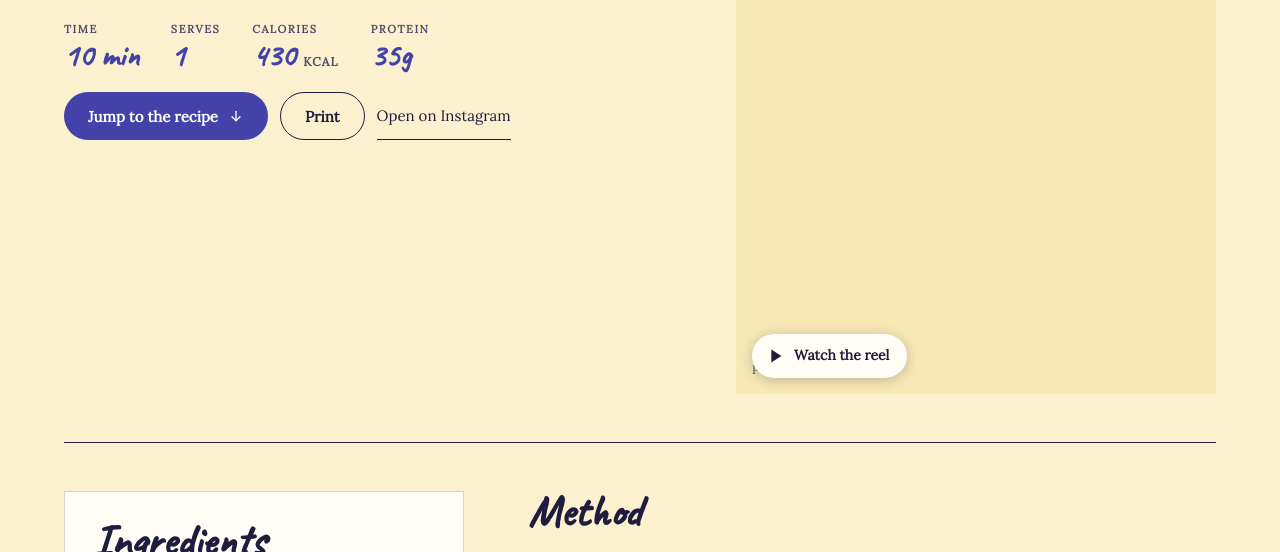
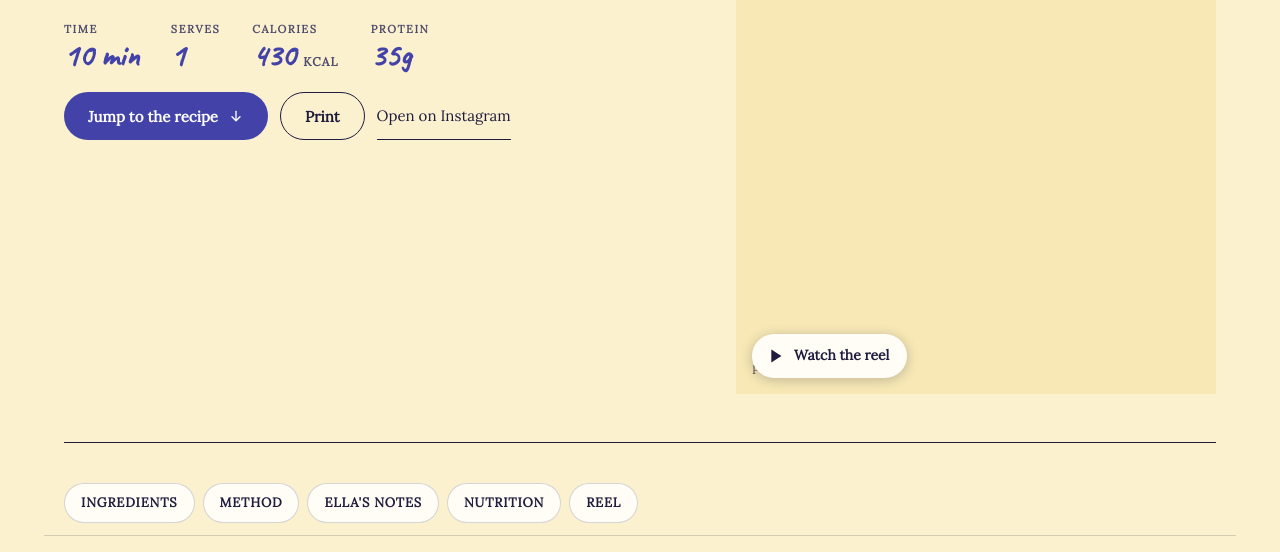
Before and after one commit to divyaella/ellasrecipebook, an Astro site: page /recipes/turkish-eggs-with-chilli-butter in a window 1280 px wide. Shown: the part 400-952 px from the top of the page. Built offline with nearby package versions, Linux system fonts and the light colour scheme; Astro itself is replaced by a stand-in of ours.

Commit message:
Recipe pages: sticky jump bar (Ingredients, Method, Notes, Nutrition, Reel)
Co-Authored-By: Claude Sonnet 5.5 <noreply@anthropic.com>
Claude-Session: https://claude.ai/code/session_019Ye839Fh1BVM7D94o455if

```diff
--- a/src/pages/recipes/[slug].astro
+++ b/src/pages/recipes/[slug].astro
@@ -155,6 +155,14 @@ const posted = new Date(r.posted).toLocaleDateString('en-IN', { day: 'numeric',
         </div>
       </header>
 
+      <nav class="jump no-print" aria-label="Jump to a section">
+        <a href="#ingredients">Ingredients</a>
+        <a href="#method">Method</a>
+        {r.tips.length > 0 && <a href="#notes">Ella's notes</a>}
+        {macros.length > 0 && <a href="#nutrition">Nutrition</a>}
+        <a href="#reel-link">Reel</a>
+      </nav>
+
       <div class="body">
         <aside class="ing" id="ingredients">
           <h2>Ingredients</h2>
@@ -169,23 +177,23 @@ const posted = new Date(r.posted).toLocaleDateString('en-IN', { day: 'numeric',
             </div>
           ))}
           {macros.length > 0 && (
-            <div class="macros">
+            <div class="macros" id="nutrition">
               <h3>Per serving</h3>
               <ul>{macros.map((m) => <li>{m}</li>)}</ul>
             </div>
           )}
         </aside>
 
-        <div class="method">
+        <div class="method" id="method">
           <h2>Method</h2>
           <ol>{r.method.map((step, i) => <li id={`step-${i + 1}`}>{step}</li>)}</ol>
           {r.tips.length > 0 && (
-            <div class="tips">
+            <div class="tips" id="notes">
               <h3>Ella's notes</h3>
               <ul>{r.tips.map((tip) => <li>{tip}</li>)}</ul>
             </div>
           )}
-          <p class="posted">First posted on Instagram, {posted}. <a href={r.source_url} rel="noopener">See the original reel →</a></p>
+          <p class="posted" id="reel-link">First posted on Instagram, {posted}. <a href={r.source_url} rel="noopener">See the original reel →</a></p>
           {(inCollections.length > 0 || inCategories.length > 0) && (
             <div class="chips no-print">
               {inCollections.map((c) => <a class="chip" href={`/collections/${c.id}`}>{c.short}</a>)}
@@ -235,8 +243,14 @@ const posted = new Date(r.posted).toLocaleDateString('en-IN', { day: 'numeric',
   .reel-loading { position: absolute; inset: 0; display: flex; align-items: center; justify-content: center; color: var(--cream); font-size: 14px; }
   @media (max-width: 600px) { .hero-img { max-width: none; order: -1; } .hero-img :global(.photo) { aspect-ratio: 4 / 3; } .head { padding-bottom: 32px; margin-bottom: 32px; } }
 
+  .jump { position: sticky; top: 0; z-index: 5; display: flex; gap: 8px; overflow-x: auto; margin: -20px -20px 36px; padding: 12px 20px; background: var(--cream); border-bottom: 1px solid var(--line); scrollbar-width: none; }
+  .jump::-webkit-scrollbar { display: none; }
+  .jump a { flex: 0 0 auto; display: inline-flex; align-items: center; min-height: 40px; padding: 0 16px; border: 1px solid var(--line); border-radius: 999px; background: var(--paper); color: var(--ink); font-weight: 600; font-size: 13px; letter-spacing: .06em; text-transform: uppercase; text-decoration: none; }
+  .jump a:hover { background: var(--butter); }
+  #ingredients, #method, #nutrition, #notes, #reel-link { scroll-margin-top: 76px; }
+  html { scroll-behavior: smooth; }
   .body { display: flex; flex-wrap: wrap; gap: 40px 64px; align-items: flex-start; }
-  .ing { flex: 1 1 300px; max-width: 400px; min-width: 0; background: var(--paper); border: 1px solid var(--line); padding: 28px; position: sticky; top: 16px; display: flex; flex-direction: column; gap: 20px; }
+  .ing { flex: 1 1 300px; max-width: 400px; min-width: 0; background: var(--paper); border: 1px solid var(--line); padding: 28px; position: sticky; top: 76px; display: flex; flex-direction: column; gap: 20px; }
   @media (max-width: 800px) { .ing { position: static; max-width: none; } }
   .ing h2, .method h2 { font-family: var(--hand); font-weight: 700; font-size: 44px; line-height: .95; }
   .ing h3, .macros h3, .tips h3 { font-weight: 600; font-size: 12px; letter-spacing: .14em; text-transform: uppercase; color: var(--berry); margin-bottom: 8px; }
```
